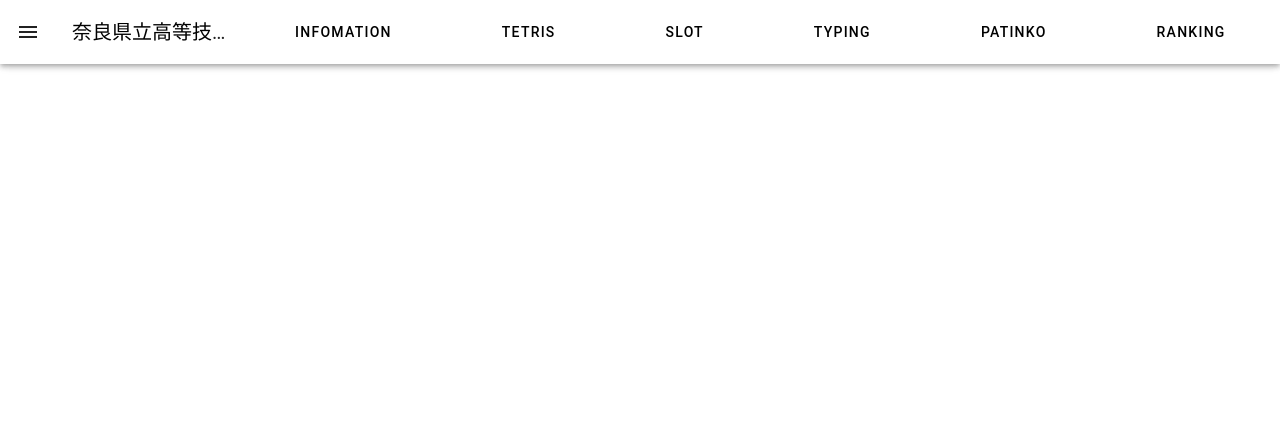
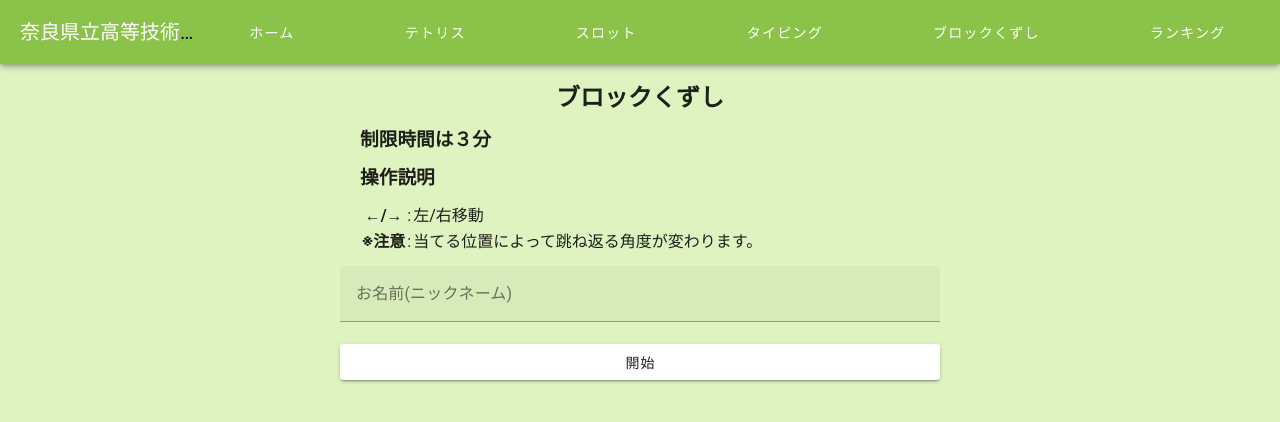
Before and after one commit to suna963019/kougisen_app, a Vue app: page /blockbreaker in a window 1280 px wide. Shown: the top 422 px of the page. Built offline with nearby package versions, Linux system fonts and the light colour scheme.

Commit message:
カラーリング

```diff
--- a/src/App.vue
+++ b/src/App.vue
@@ -1,33 +1,31 @@
 <template>
   <v-app>
     <v-main>
-      <v-app-bar class="head">
-        <v-app-bar-nav-icon>
-        </v-app-bar-nav-icon>
+      <v-app-bar class="bg-light-green light-green-darken-3">
         <v-app-bar-title>
-          <router-link to="/" class="normal">
+          <router-link to="/" class="normal text-white">
             奈良県立高等技術専門校展
           </router-link>
         </v-app-bar-title>
         <div id="home-links">
           <!-- v-tabs実装予定 -->
-          <router-link to="/" class="normal">
-            <v-btn>infomation</v-btn>
+          <router-link to="/" class="normal text-white">
+            <v-btn>ホーム</v-btn>
           </router-link>
-          <router-link to="/tetris" class="normal">
-            <v-btn>Tetris</v-btn>
+          <router-link to="/tetris" class="normal text-white">
+            <v-btn>テトリス</v-btn>
           </router-link>
-          <router-link to="/slot" class="normal">
-            <v-btn>Slot</v-btn>
+          <router-link to="/slot" class="normal text-white">
+            <v-btn>スロット</v-btn>
           </router-link>
-          <router-link to="/typing" class="normal">
-            <v-btn>Typing</v-btn>
+          <router-link to="/typing" class="normal text-white">
+            <v-btn>タイピング</v-btn>
           </router-link>
-          <router-link to="/patinko" class="normal">
-            <v-btn>Patinko</v-btn>
+          <router-link to="/blockbreaker" class="normal text-white">
+            <v-btn>ブロックくずし</v-btn>
           </router-link>
-          <router-link to="/ranking" class="normal">
-            <v-btn>Ranking</v-btn>
+          <router-link to="/ranking" class="normal text-white">
+            <v-btn>ランキング</v-btn>
           </router-link>
         </div>
       </v-app-bar>
@@ -55,4 +53,7 @@ p {
 #home-links button {
   margin: 0 3vw;
 }
+main{
+  background-color: rgb(223, 243, 193);
+}
 </style>
--- a/src/components/Home.vue
+++ b/src/components/Home.vue
@@ -1,6 +1,39 @@
 <template>
-    <img src="@/assets/helloKougisen1.png" alt="Logo">
-    <img src="@/assets/infomation.jpg" alt="チラシ">
+    <div>
+        <h1>ゲーム集</h1>
+        <p>いくつかのゲームをプレイしそれぞれのランキングに乗せられます。</p>
+        <div>
+            <div>
+                <router-link to="/tetris" class="normal">
+                    <h2>テトリス</h2>
+                </router-link>
+            </div>
+            <div>
+                <router-link to="/slot" class="normal">
+                    <h2>スロット</h2>
+                </router-link>
+            </div>
+            <div>
+                <router-link to="/typing" class="normal">
+                    <h2>タイピング</h2>
+                    <p></p>
+                </router-link>
+            </div>
+            <div>
+                <router-link to="/blockbreaker" class="normal">
+                    <h2>ブロックくずし</h2>
+                </router-link>
+            </div>
+            <div>
+                <router-link to="/ranking" class="normal">
+                    <h2>ランキング</h2>
+                </router-link>
+            </div>
+        </div>
+    </div>
 </template>
 <script>
+export default {
+
+}
 </script>
--- a/src/components/block_breaker/BlockBreaker.vue
+++ b/src/components/block_breaker/BlockBreaker.vue
@@ -1,8 +1,41 @@
 <template>
-    <div class="game_box">
-        <Block v-bind:color="block" v-for="block in blocks" />
-        <Ball v-bind:ball="ball" />
-        <Raket v-bind:block="raket[0]" />
+    <div class="content">
+        <div class="game_box">
+            <Block v-bind:color="block" v-for="block in blocks" />
+            <Ball v-bind:ball="ball" />
+            <Raket v-bind:block="raket[0]" />
+        </div>
+
+        <div v-if="startCheck" class="full_scale">
+            <div class="set_name">
+                <h2 class="text-center">ブロックくずし</h2>
+                <h3 class="comment">制限時間は３分</h3>
+                <h3 class="comment">操作説明</h3>
+                <table class="comment">
+                    <tr>
+                        <th>←/→</th>
+                        <td>:</td>
+                        <td>左/右移動</td>
+                    </tr>
+                    <tr>
+                        <th>※注意</th>
+                        <td>:</td>
+                        <td>当てる位置によって跳ね返る角度が変わります。</td>
+                    </tr>
+                </table>
+                <v-form @submit.prevent>
+                    <v-text-field v-model="name" label="お名前(ニックネーム)" required></v-text-field>
+                    <v-btn type="submit" block @click="start">開始</v-btn>
+                </v-form>
+            </div>
+        </div>
+        <div v-if="endCheck" class="d-flex justify-center full_scale">
+            <div class="restart">
+                <p>スコア：{{ score }}</p>
+                <p>順位：{{ number }}</p>
+                <v-btn @click="start">再挑戦</v-btn>
+            </div>
+        </div>
     </div>
 </template>
 <script>
@@ -15,15 +48,20 @@ export default {
     data() {
         return {
             blocks: [],
-            ball: [-4, -4, 320, 450],
-            raket: [300, 502],
+            ball: [0, 0, 320, 450],
+            raket: [300, 650],
             keycheck: false,
             key: '',
             next_key: '',
+            startCheck: true,
+            endCheck: false,
+            name: '',
+            score: 0,
+            number: 0,
         }
     },
     mounted() {
-        for (let i = 0; i < 40; i++) {
+        for (let i = 0; i < 80; i++) {
             this.blocks.push(true)
         }
         document.addEventListener('keydown', this.keydown)
@@ -32,6 +70,15 @@ export default {
         setInterval(this.changer, 20)
     },
     methods: {
+        start() {
+            this.startCheck = false
+            this.ball[1] = -8
+        },
+        end() {
+            this.ball[1] = 0
+            this.ball[0] = 0
+            this.endCheck = true
+        },
         keydown(event) {
             if (this.key == '') {
                 this.key = event.key
@@ -69,10 +116,9 @@ export default {
                 x = -x
                 this.ball[0] = -this.ball[0]
             }
-            if (y > 540) {
-                y = 540
-                this.ball[1] = 0
-                this.ball[0] = 0
+            if (y > 690) {
+                y = 690
+                this.end()
             }
             if (y < 0) {
                 y = -y
@@ -83,17 +129,19 @@ export default {
                 this.ball[2] > this.raket[0] &&
                 this.ball[2] < this.raket[0] + 100 &&
                 this.ball[3] >= this.raket[1] - 18 && this.ball[3] <= this.raket[1]) {
-                y = -y + 970
+                y = -y + 1260
                 const a = this.ball[2] - this.raket[0] - 50
                 this.ball[0] = a / 12.5
                 this.ball[1] = Math.abs(a / 12.5) - 8
-                console.log(this.ball[0]+':'+this.ball[1])
             }
             //ブロックの当たり判定
-            for (let i = 0; i < 5; i++) {
+            let check_end = true
+            for (let i = 0; i < 10; i++) {
                 for (let l = 0; l < 8; l++) {
                     if (!this.blocks[i * 8 + l]) {
                         continue
+                    } else {
+                        check_end = false
                     }
                     let block_check = false
                     const block_x = l * 80
@@ -143,17 +191,45 @@ export default {
                     }
                     if (block_check) {
                         this.blocks[i * 8 + l] = false
+                        this.score += 100
                     }
                 }
             }
+            if (check_end) {
+                this.end()
+            }
             this.ball[2] = x
             this.ball[3] = y
+        },
+        async addData() {
+            const data = {
+                name: this.name,
+                point: this.score
+            }
+            const param = {
+                method: 'POST',
+                headers: {
+                    "Content-Type": "application/json",
+                },
+                body: JSON.stringify(data),
+            }
+            const response = await fetch('http://127.0.0.1:8000/api/blockbreaker/add', param);
+            const result = await response.json();
+            this.number = result[0]
+            this.endCheck = true
         },
 
     }
 }
 </script>
-<style>
+<style src="@/styles/form.css"></style>
+<style scoped>
+.content {
+    padding-top: 50px;
+    height: 900px;
+    position: relative;
+}
+
 .game_box {
     position: relative;
     width: 647px;
@@ -163,5 +239,6 @@ export default {
     align-items: flex-start;
     flex-wrap: wrap;
     border: 4px solid green;
+    background-color: white;
 }
 </style>
--- a/src/components/block_breaker/Raket.vue
+++ b/src/components/block_breaker/Raket.vue
@@ -18,7 +18,7 @@ export default {
 <style>
 .raket {
     position: absolute;
-    top: 500px;
+    top: 650px;
     left: v-bind(block+'px');
     width: 100px;
     height: 4px;
--- a/src/components/slot/Lane.vue
+++ b/src/components/slot/Lane.vue
@@ -104,7 +104,7 @@ export default {
 .button_block {
     height: 80px;
     padding: 20px 0;
-    background-color: black;
+    background-color: rgb(0, 201, 0);
 }
 
 .row {
--- a/src/components/slot/Slot.vue
+++ b/src/components/slot/Slot.vue
@@ -16,7 +16,7 @@
         </div>
         <div v-if="startCheck" class="full_scale">
             <div class="set_name">
-                <h2 class="text-center">Slot Game</h2>
+                <h2 class="text-center">スロットゲーム</h2>
                 <h3 class="comment">制限時間は３分</h3>
                 <h3 class="comment">操作説明</h3>
                 <table class="comment">
@@ -174,7 +174,7 @@ export default {
 <style scoped>
 .slot_box {
     height: 600px;
-    background-color: gainsboro;
+    background-color: rgb(241, 241, 241);
     border: 1px solid black;
 }
 
--- a/src/components/tetris/Tetris.vue
+++ b/src/components/tetris/Tetris.vue
@@ -31,7 +31,7 @@
         </div>
         <div class="full_scale" v-if="this.startCheck">
             <div class="set_name">
-                <h2 class="text-center">Tetris</h2>
+                <h2 class="text-center">テトリス</h2>
                 <h3 class="comment">制限時間は３分</h3>
                 <h3 class="comment">操作説明</h3>
                 <table class="comment">
--- a/src/router/index.js
+++ b/src/router/index.js
@@ -23,9 +23,9 @@ const routes = [
     component: () => import('../views/Type.vue'),
   },
   {
-    path: '/patinko',
-    name: 'Patinko',
-    component: () => import('../views/Patinko.vue'),
+    path: '/blockbreaker',
+    name: 'BlockBreaker',
+    component: () => import('../views/BlockBreaker.vue'),
   },
   {
     path: '/ranking',
--- a/src/styles/form.css
+++ b/src/styles/form.css
@@ -10,7 +10,7 @@
     z-index: 3;
     width: 100%;
     height: 100%;
-    background-color: white;
+    background-color: rgb(223, 243, 193);
 
 }
 
--- a/src/styles/tetris.css
+++ b/src/styles/tetris.css
@@ -13,7 +13,7 @@
     height: 810px;
     width: 410px;
     background-color: black;
-    border: 5px solid blue;
+    border: 5px solid green;
     overflow: hidden;
 }
 
@@ -29,7 +29,7 @@
     height: 240px;
     width: 240px;
     background-color: black;
-    border: 5px solid blue;
+    border: 5px solid green;
 }
 
 #keep {
@@ -39,7 +39,7 @@
     height: 240px;
     width: 240px;
     background-color: black;
-    border: 5px solid blue;
+    border: 5px solid green;
 }
 
 .relative {
```
Also changed, not shown: src/components/typing/Type.vue (+5 -5 lines), src/views/BlockBreaker.vue (renamed from src/views/BallBreaker.vue).
